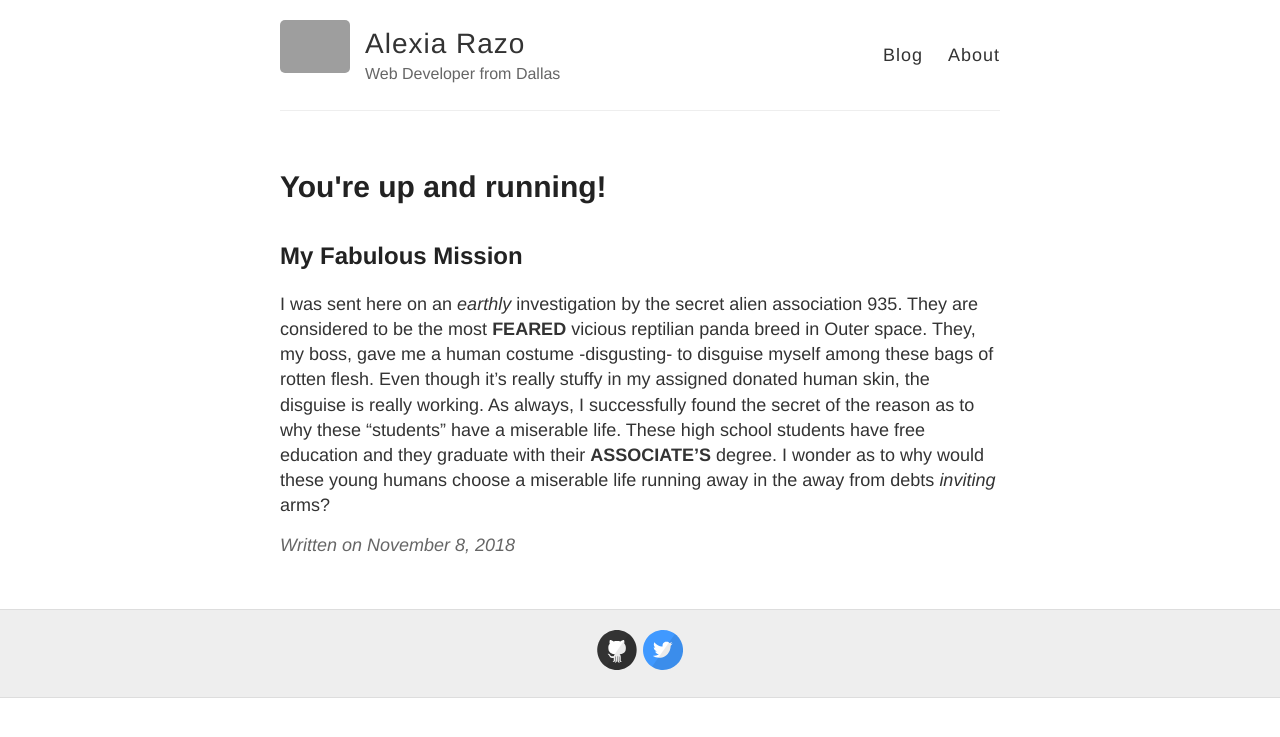
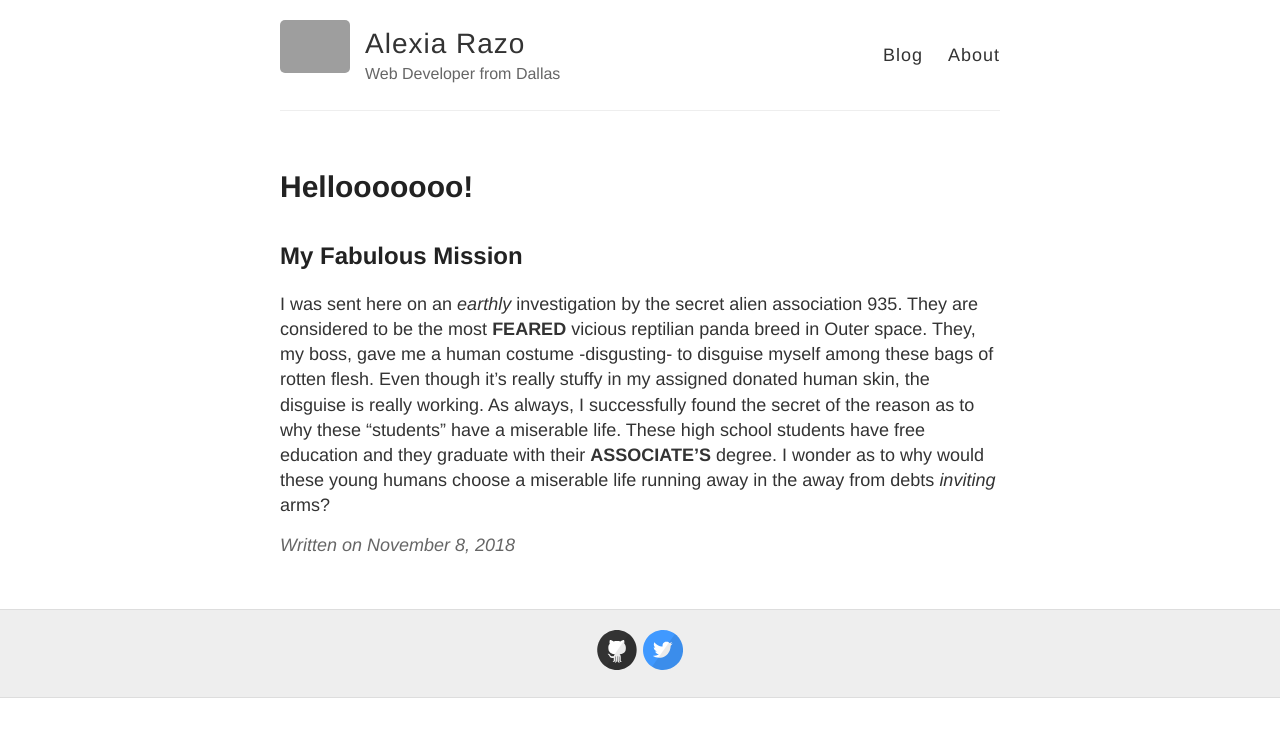
Before and after one commit to alexia2402/alexia2402.github.io, a Jekyll site: the page built from _posts/2018-11-8-Hello-World.md, in a window 1280 px wide. Shown: the top 737 px of the page. Built offline with Jekyll 4.4.1, drawn with Linux system fonts in a browser that asks for light colours; grey boxes are pictures that could not be loaded.

Commit message:
Update 2018-11-8-Hello-World.md

```diff
--- a/_posts/2018-11-8-Hello-World.md
+++ b/_posts/2018-11-8-Hello-World.md
@@ -1,6 +1,6 @@
 ---
 layout: post
-title: You're up and running!
+title: Hellooooooo!
 ---
 
 ## My Fabulous Mission
```
